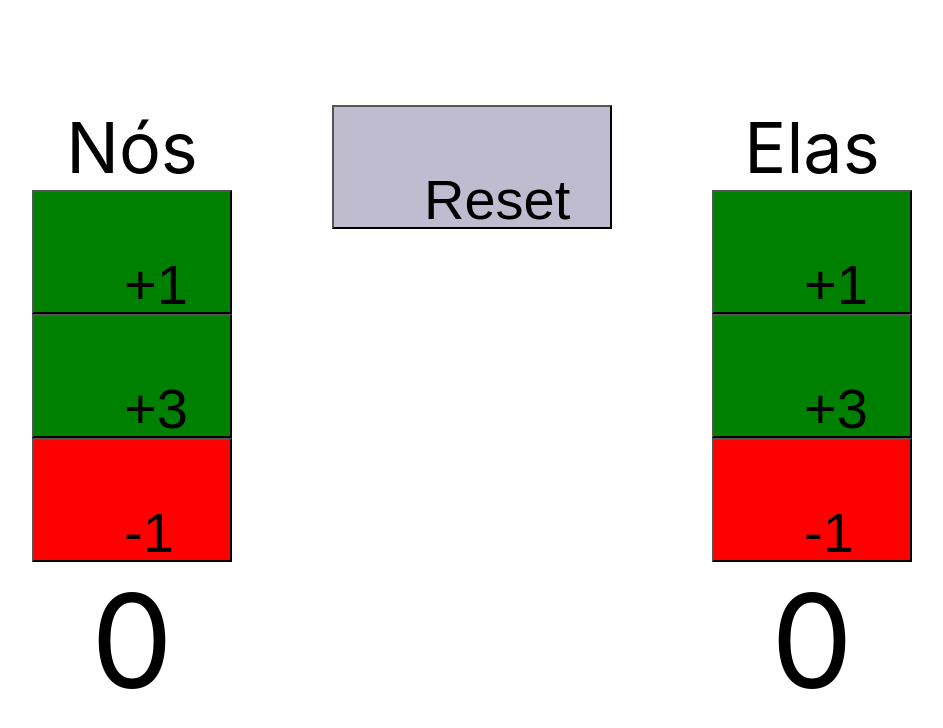
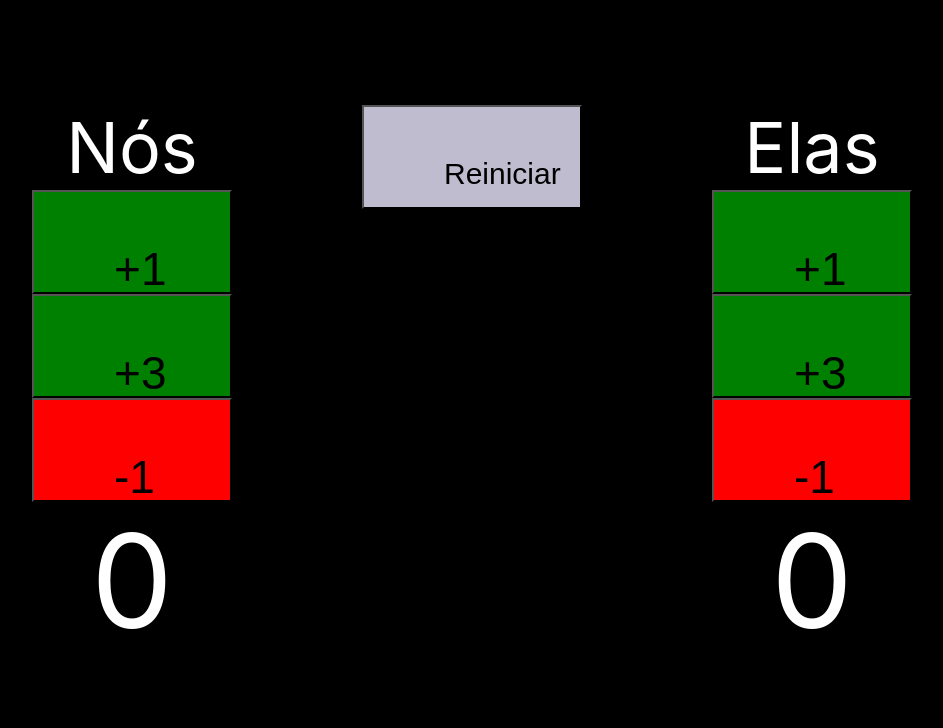
Before and after one commit to AndreivanP/React_Counter_Truco, a React (Create React App) app: page / in a window 1280 px wide. Shown: the top 728 px of the page, without its empty margins (168-1111 px from the left). Built offline with nearby package versions, Linux system fonts and the light colour scheme.

Commit message:
Add data store saving

```diff
--- a/src/components/counter/Counter.css
+++ b/src/components/counter/Counter.css
@@ -1,7 +1,7 @@
 button {
     background-color: green;
-    font-size: 56px;
-    padding: 60px 90px;
+    font-size: 46px;
+    padding: 50px 80px;
     color: black;
     width: 200px;
     height: 80px;
@@ -10,18 +10,23 @@ button {
 .count {
     font-size: 130px;
     padding: 15px 30px;
+    color: white;
 }
 
 .name {
     font-size: 70px;
     padding: 15px 30px;
+    color: white
 }
 
 .reset {
     background-color: rgb(191, 188, 207);
-    width: 280px;
+    width: 220px;
+    font-size: 30px;
+    color: black
 }
 
 body {
     padding: 105px 200px;
+    background-color: black;
 }
--- a/src/components/counter/Counter.jsx
+++ b/src/components/counter/Counter.jsx
@@ -30,7 +30,7 @@ class Counter extends Component {
                     <span className="count">{this.state.counterB}</span>
                 </div>
                 <div>
-                    <button className="reset" onClick={this.reset}>Reset</button>
+                    <button className="reset" onClick={this.reset}>Reiniciar</button>
                 </div>
             </div>
         )
@@ -40,9 +40,9 @@ class Counter extends Component {
         this.setState(
             (previousState) => {
                 if (team == "A") {
-                    return { counterA: previousState.counterA + value }
+                    return {counterA: previousState.counterA + value }
                 } else {
-                    return { counterB: previousState.counterB + value }
+                    return {counterB: previousState.counterB + value }
                 }
 
             }
@@ -53,9 +53,9 @@ class Counter extends Component {
         this.setState(
             (previousState) => {
                 if (team == "A") {
-                    return { counterA: previousState.counterA - value }
+                    return {counterA: previousState.counterA - value }
                 } else {
-                    return { counterB: previousState.counterB - value }
+                    return {counterB: previousState.counterB - value }
                 }
 
             }
@@ -69,7 +69,26 @@ class Counter extends Component {
                 counterB: 0
             }
         )
+        saveResultsInLS(this.state.counterA, this.state.counterB);
     }
 }
 
+function saveResultsInLS(stateA, stateB) {
+    let resultsA;
+    let resultsB;
+    if (localStorage.getItem('resultsA') === null || localStorage.getItem('resultsB') === null) {
+        resultsA = [];
+        resultsB = [];
+    } else {
+        resultsA = JSON.parse(localStorage.getItem('resultsA'));
+        resultsB = JSON.parse(localStorage.getItem('resultsB'));
+    }
+
+    resultsA.push(stateA);
+    resultsB.push(stateB);
+
+    localStorage.setItem('resultsA', JSON.stringify(resultsA))
+    localStorage.setItem('resultsB', JSON.stringify(resultsB))
+}
+
 export default Counter
```
